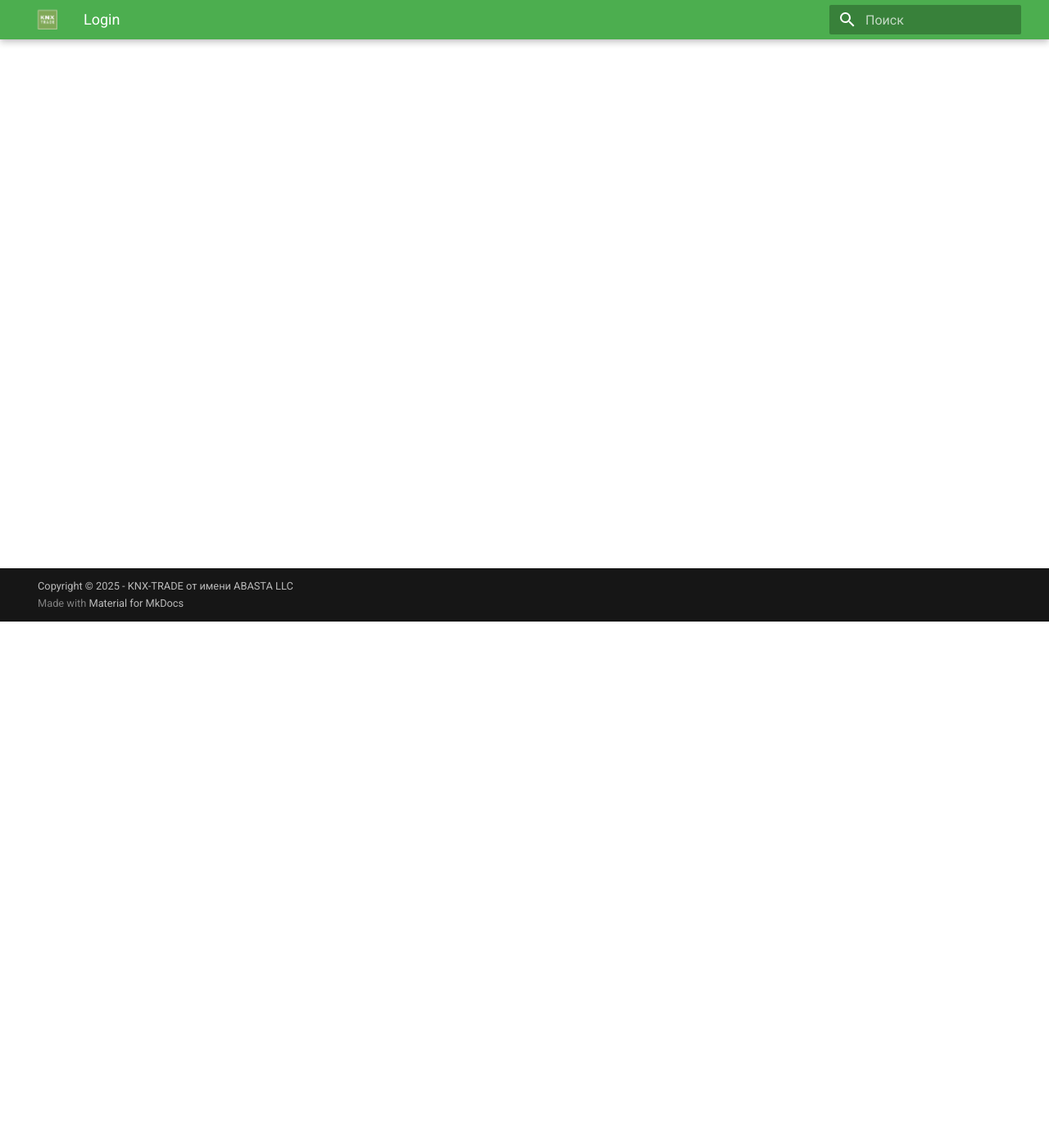
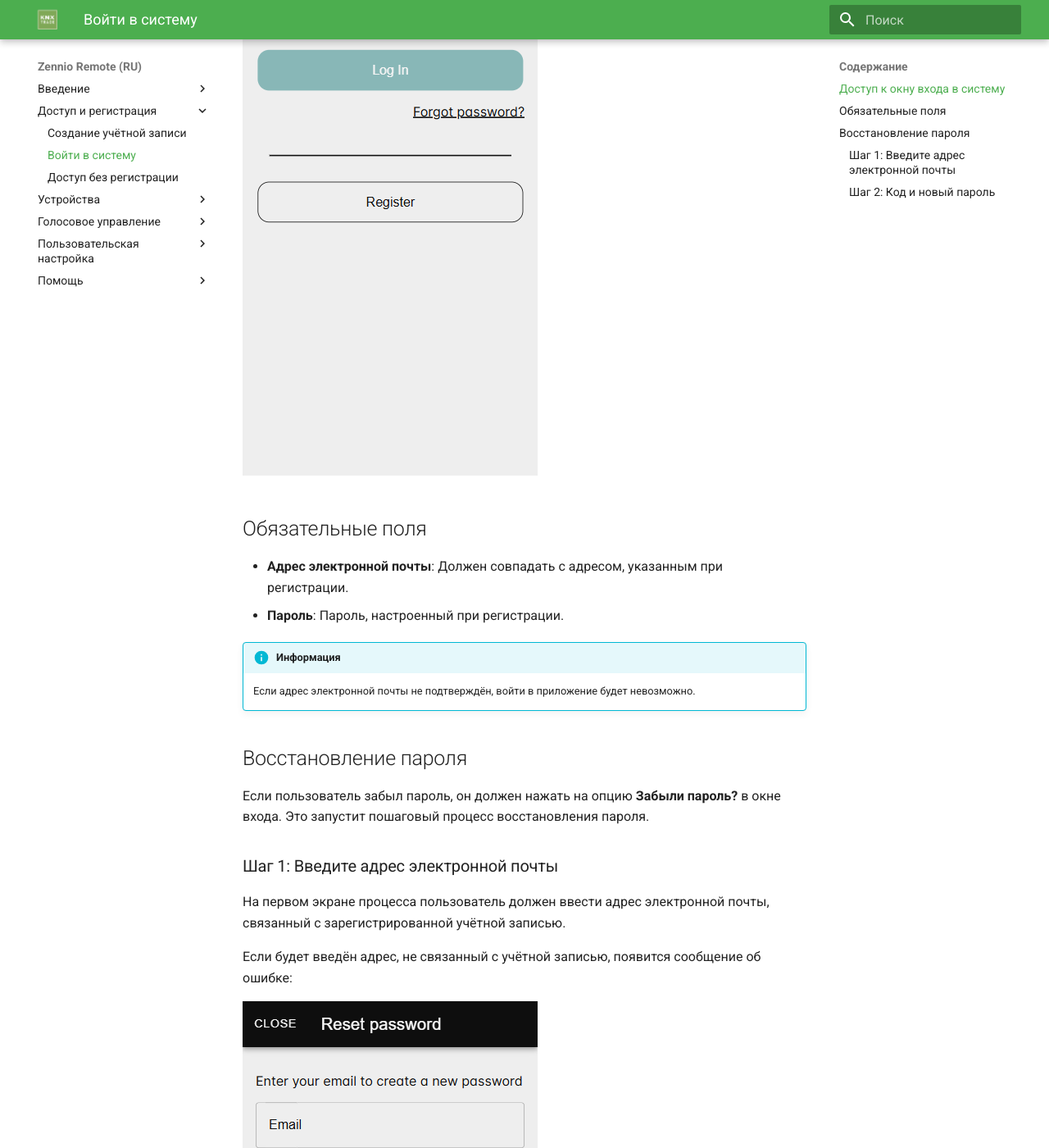
Before and after one commit to knxtrade/zr-manual-ru, an MkDocs documentation site: the page built from docs/access_register/login.md, in a window 1280 px wide and 1400 px high, scrolled down 642 px. Shown: the whole window at 82% size. Built offline with MkDocs 1.6.1 and Material for MkDocs 9.7.7, drawn with Linux system fonts in a browser that asks for light colours; some of the changed text lies outside the part shown.

Commit message:
Full: Access and Registration

```diff
--- a/docs/access_register/login.md
+++ b/docs/access_register/login.md
@@ -1 +1,61 @@
-# Login
+# Войти в систему
+
+Функция **Войти в систему** позволяет пользователям получить доступ к **Zennio Remote Manager** с помощью своих учётных данных. Она также включает опцию восстановления пароля.
+
+## Доступ к окну входа в систему
+
+На главном экране приложения отображаются две основные кнопки: **Войти** и **Зарегистрироваться**.
+
+Чтобы войти, пользователь должен нажать на кнопку **Войти**, после чего откроется следующее окно:
+
+![login-79d83253da2872ca586380dec693d4a4.png](../images/login-79d83253da2872ca586380dec693d4a4.png)
+
+## Обязательные поля
+
+- **Адрес электронной почты**: Должен совпадать с адресом, указанным при регистрации.
+- **Пароль**: Пароль, настроенный при регистрации.
+
+!!! info "Информация"
+    Если адрес электронной почты не подтверждён, войти в приложение будет невозможно.
+
+## Восстановление пароля
+
+Если пользователь забыл пароль, он должен нажать на опцию **Забыли пароль?** в окне входа. Это запустит пошаговый процесс восстановления пароля.
+
+### Шаг 1: Введите адрес электронной почты
+
+На первом экране процесса пользователь должен ввести адрес электронной почты, связанный с зарегистрированной учётной записью.
+
+Если будет введён адрес, не связанный с учётной записью, появится сообщение об ошибке:
+
+![forgot_pass_1-38588dcae2d170e5ff37baa116a3adb4.png](../images/forgot_pass_1-38588dcae2d170e5ff37baa116a3adb4.png)
+
+После того как будет введён действительный адрес, пользователю на почту будет отправлено письмо с числовым кодом.
+
+### Шаг 2: Код и новый пароль
+
+Пользователь должен ввести полученный код и установить новый пароль, который соответствует следующим требованиям:
+
+- Не менее 8 символов.
+- Содержит цифры, строчные и заглавные буквы.
+
+![forgot_pass_2-72e7f5474f6ac944baa86b58f9957425.png](../images/forgot_pass_2-72e7f5474f6ac944baa86b58f9957425.png)
+
+После заполнения всех полей пользователь должен подтвердить диалог, чтобы обновить пароль.
+
+!!! info "Информация"
+    Если введённый код неверный или пароли не совпадают, приложение уведомит пользователя сообщением об ошибке.
+
+---
+
+<div class="grid cards" markdown>
+
+- <div class="card" style="text-align: left;">Назад
+
+    [:octicons-arrow-left-24: Создание учётной записи](/zr-manual-ru/access_register/register/){ .md-button }
+
+- <div class="card" style="text-align: right;">Вперед
+
+    [Доступ без регистрации :octicons-arrow-right-24:](/zr-manual-ru/access_register/guest_access/){ .md-button }
+
+</div></div></div>
--- a/mkdocs.yml
+++ b/mkdocs.yml
@@ -20,6 +20,9 @@
   - pymdownx.details
   - pymdownx.superfences
   - attr_list
+  - pymdownx.emoji:
+      emoji_index: !!python/name:material.extensions.emoji.twemoji
+      emoji_generator: !!python/name:material.extensions.emoji.to_svg
   - md_in_html
   - tables
   - pymdownx.blocks.caption
```
Also changed, not shown: docs/access_register/guest_access.md (+17 -0 lines), docs/access_register/register.md (+10 -2 lines), docs/index.md (+12 -2 lines), docs/intro/install.md (+10 -2 lines), docs/images/forgot_pass_1-38588dcae2d170e5ff37baa116a3adb4.png (added), docs/images/forgot_pass_2-72e7f5474f6ac944baa86b58f9957425.png (added), docs/images/guest_access-2f1580fff57edf43a0e89626d4bb869a.png (added), docs/images/login-79d83253da2872ca586380dec693d4a4.png (added).
